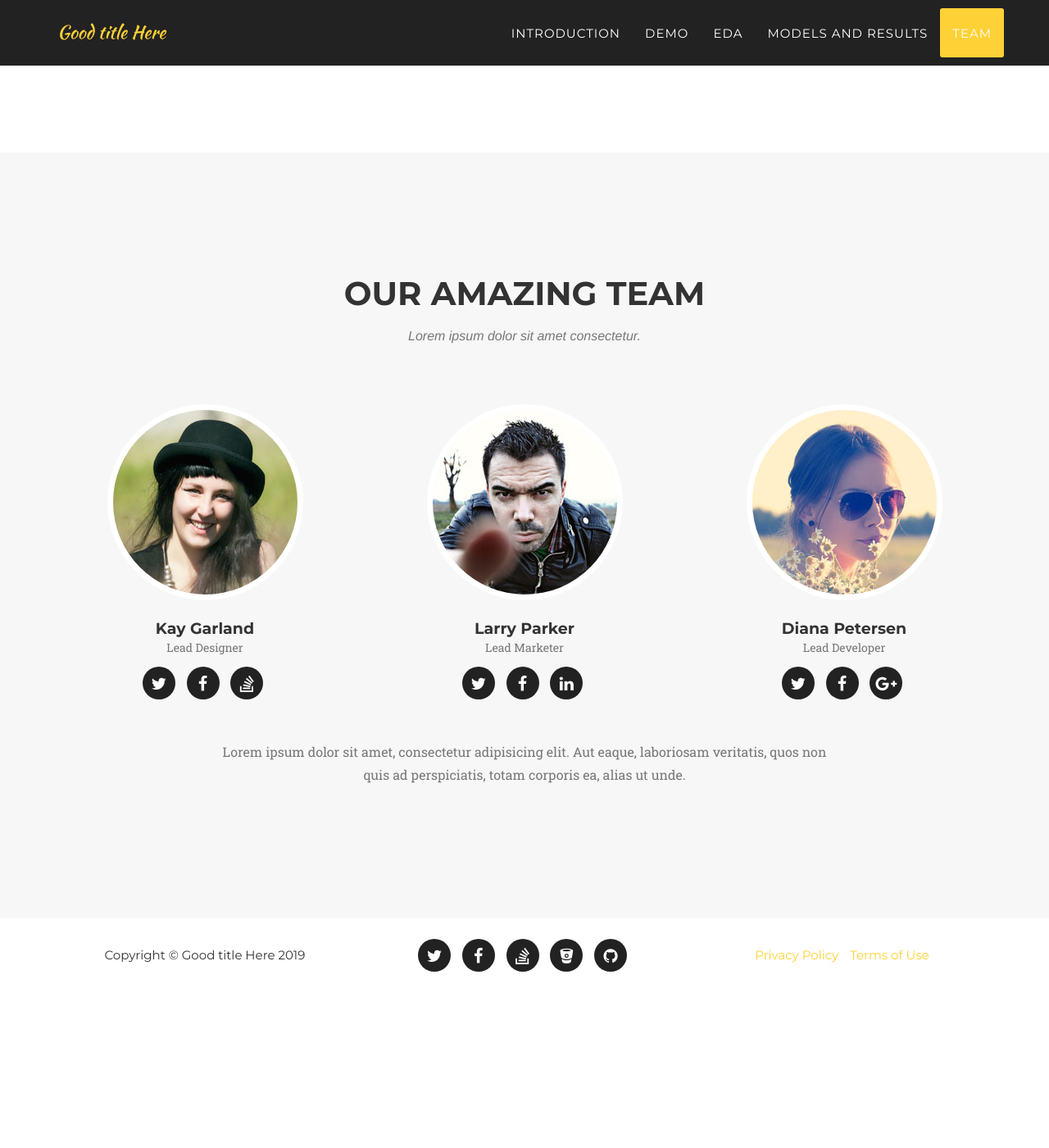
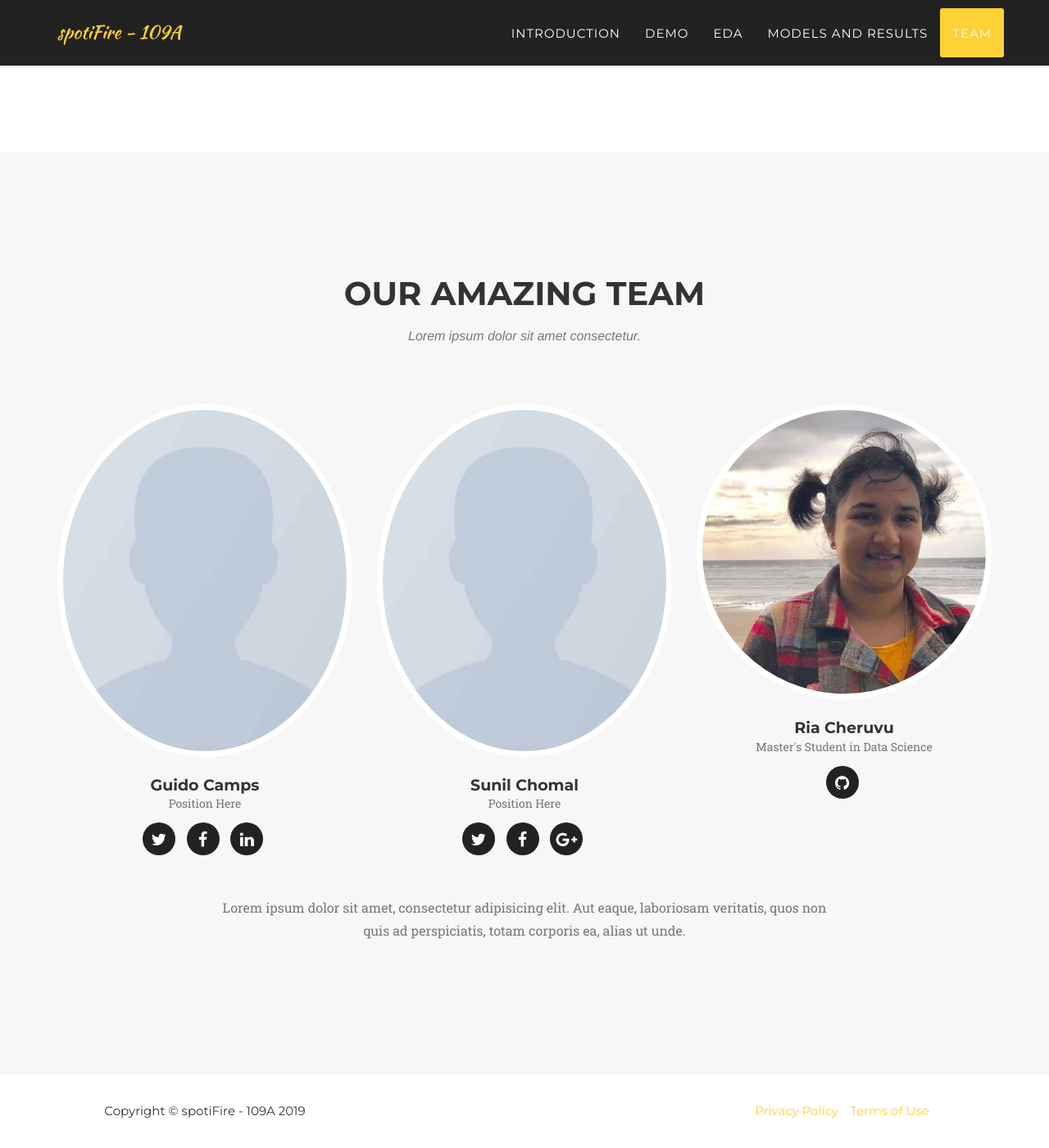
Before and after one commit to riacheruvu/109A_Final_Project, a Jekyll site: the page built from docs/index.html, in a window 1280 px wide and 1400 px high, scrolled down 5302 px. Shown: the whole window at 82% size. Built offline with Jekyll 4.4.1, drawn with Linux system fonts in a browser that asks for light colours; some web fonts are replaced; before the commit the page ends 6512 px from its top, so only the background shows below that.

Commit message:
Changing header and team images

```diff
--- a/docs/_config.yml
+++ b/docs/_config.yml
@@ -2,27 +2,17 @@ url: https://riacheruvu.github.io
 baseurl: /109A_Final_Project/
 
 # Site settings
-title: Good title Here
-email: your-email@domain.com
-description: "Write an awesome description for your new site here. You can edit this line in _config.yml. It will appear in your document head meta (for Google search results) and in your feed.xml site description."
+title: spotiFire - 109A
+email: riacheruvu@g.harvard.edu
+description: "This is our CS109A Final Project"
 
 
 # Team names, titles and social links
 people:
-- name: Kay Garland
+
+- name: Guido Camps
   pic: 1
-  position: Lead Designer
-  social:
-    - title: twitter
-      url: #
-    - title: facebook
-      url: #
-    - title: stack-overflow
-      url: #
-
-- name: Larry Parker
-  pic: 2
-  position: Lead Marketer
+  position: Position Here
   social:
     - title: twitter
       url: #
@@ -31,9 +21,9 @@ people:
     - title: linkedin
       url: #
 
-- name: Diana Petersen
-  pic: 3
-  position: Lead Developer
+- name: Sunil Chomal
+  pic: 2
+  position: Position Here
   social:
     - title: twitter
       url: #
@@ -42,23 +32,25 @@ people:
     - title: google-plus
       url: #
 
+- name: Ria Cheruvu
+  pic: 3
+  position: Master's Student in Data Science
+  social:
+    - title: github
+      url: https://github.com/riacheruvu
+
 # Social networks usernames (many more available: google-plus, flickr, dribbble, pinterest, instagram, tumblr, linkedin, etc.)
-social:
-  - title: twitter
-    url: http://twitter.com/jekyllrb
-  - title: facebook
-    url:
-  - title: stack-overflow
-    url: http://stackoverflow.com/questions/tagged/jekyll
-  - title: bitbucket
-    url: http://bitbucket.org/jekyll
-  - title: github
-    url: http://github.com/jekyll
-
-# Postal address (add as many lines as necessary)
-address:
-  - line: 3481 Melrose Place
-  - line: Beverly Hills, CA 90210
+#social:
+#  - title: twitter
+#    url: http://twitter.com/jekyllrb
+#  - title: facebook
+#    url:
+#  - title: stack-overflow
+#    url: http://stackoverflow.com/questions/tagged/jekyll
+#  - title: bitbucket
+#    url: http://bitbucket.org/jekyll
+#  - title: github
+#    url: http://github.com/jekyll
 
 # Build settings
 markdown: kramdown
--- a/docs/_includes/header.html
+++ b/docs/_includes/header.html
@@ -19,7 +19,7 @@
                         <a href="#page-top"></a>
                     </li>
                     <li>
-                        <a class="page-scroll" href="#introduction">Introduction</a>
+                        <a class="page-scroll" href="#services">Introduction</a>
                     </li>
                     <li>
                         <a class="page-scroll" href="#portfolio">Demo</a>
@@ -28,7 +28,7 @@
                         <a class="page-scroll" href="#about">EDA</a>
                     </li>
                     <li>
-                        <a class="page-scroll" href="#models">Models and Results</a>
+                        <a class="page-scroll" href="#about">Models and Results</a>
                     </li>
                     <li>
                         <a class="page-scroll" href="#team">Team</a>
```
Also changed, not shown: docs/img/team/1.jpg, docs/img/team/1_old.jpg (added), docs/img/team/2.jpg, docs/img/team/3.jpg.
